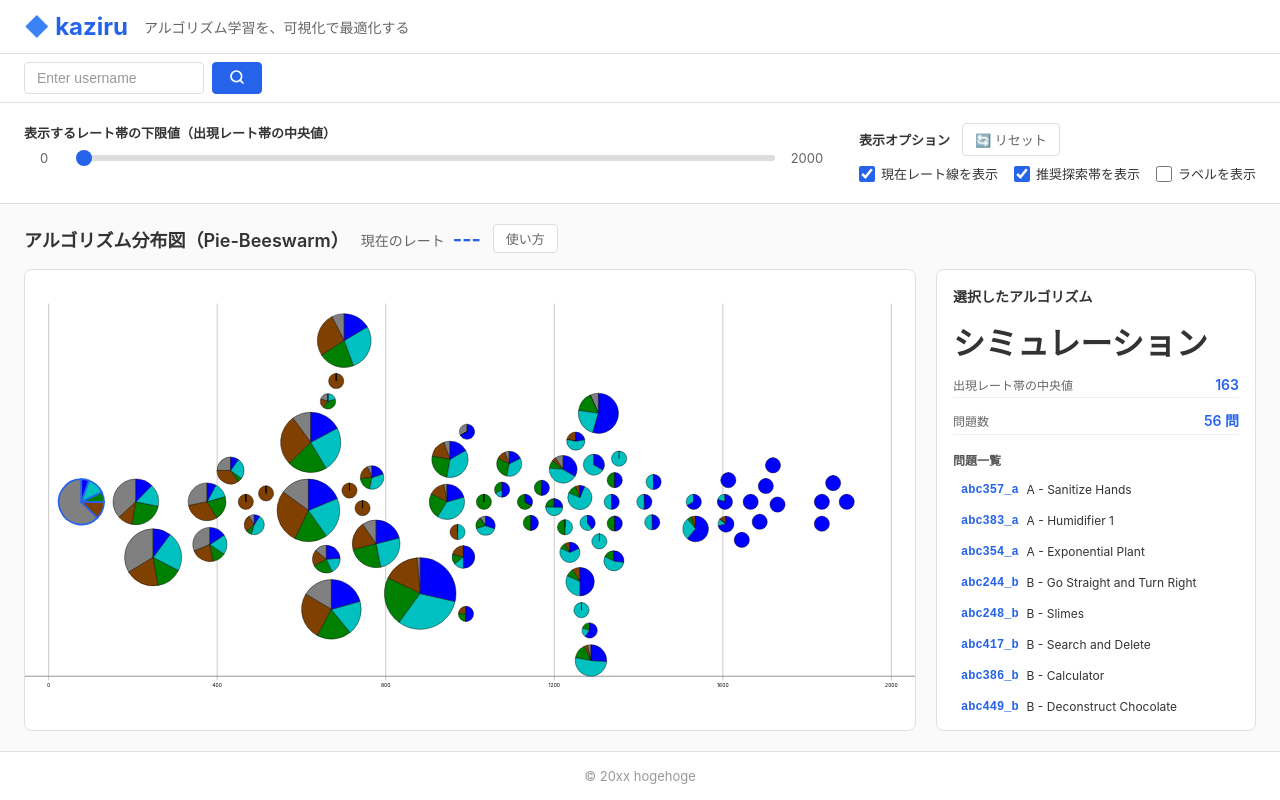
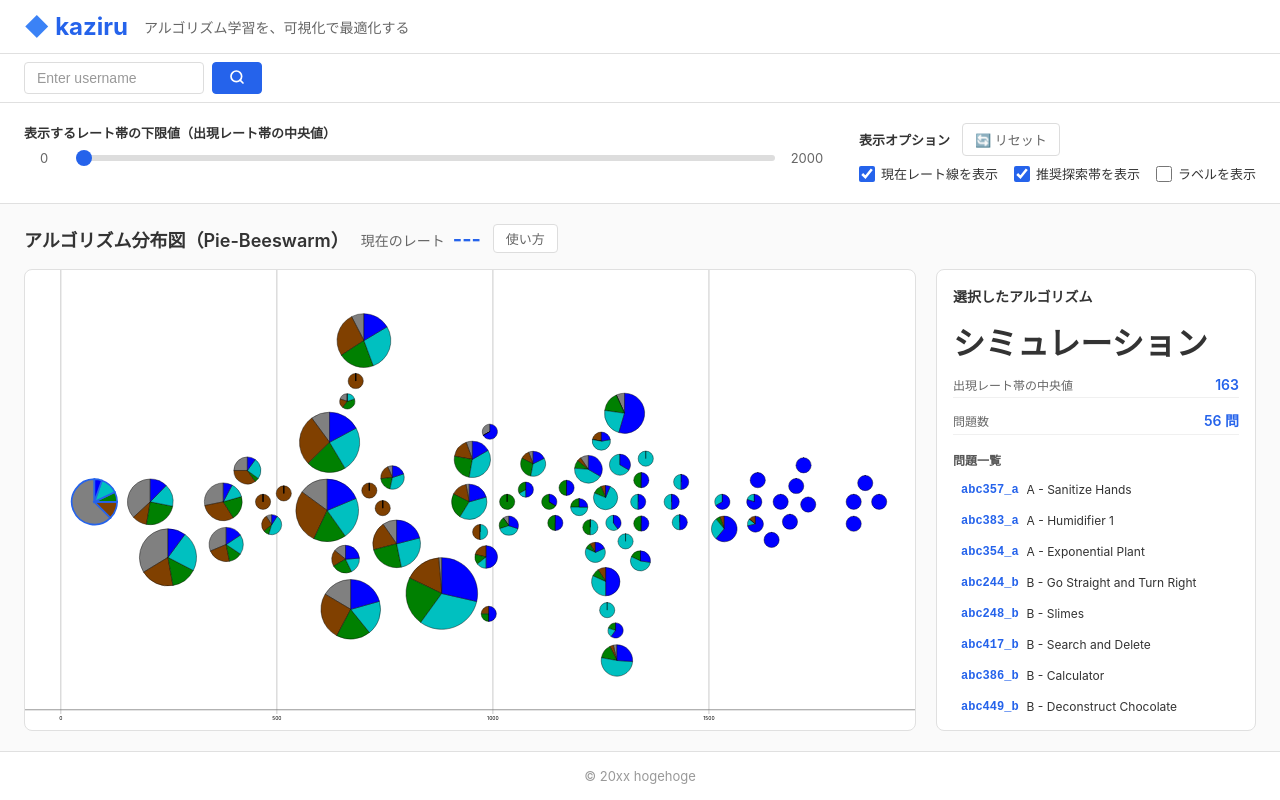
Before and after one commit to vdslab/theme2026-kaziru, a React (Vite) app: page / in a window 1280 px wide. Built offline with nearby package versions, Linux system fonts and the light colour scheme.

Commit message:
feat: グラフの最小高さを動的に設定する機能を追加し、AxisBottomコンポーネントのtick処理を改善

```diff
--- a/src/components/Main.jsx
+++ b/src/components/Main.jsx
@@ -1,6 +1,8 @@
 import PieBeeswarm from "./PieBeeswarm/PieBeeswarm";
 import AlgorithmCard from "./AlgorithmCard";
-import { useEffect, useState } from "react";
+import { useEffect, useRef, useState } from "react";
+
+const MAX_CHART_ASPECT_RATIO = 3;
 
 const MOCK_ALGORITHM = {
   algo: "累積和",
@@ -24,6 +26,20 @@ export default function Main({
   const [showRecommended, setShowRecommended] = useState(true);
   const [showLabels, setShowLabels] = useState(false);
   const [selectedAlgoName, setSelectedAlgoName] = useState(null);
+  const [chartMinHeight, setChartMinHeight] = useState(0);
+  const chartWrapperRef = useRef(null);
+
+  useEffect(() => {
+    const chartWrapper = chartWrapperRef.current;
+    if (!chartWrapper) return;
+
+    const observer = new ResizeObserver(([entry]) => {
+      setChartMinHeight(Math.ceil(entry.contentRect.width / MAX_CHART_ASPECT_RATIO));
+    });
+
+    observer.observe(chartWrapper);
+    return () => observer.disconnect();
+  }, []);
 
   useEffect(() => {
     if (summary.length === 0) {
@@ -111,8 +127,11 @@ export default function Main({
           <button className="usage-button">使い方</button>
         </div>
 
-        <div className="vis-layout">
-          <div className="chart-wrapper">
+        <div
+          className="vis-layout"
+          style={chartMinHeight > 0 ? { minHeight: `${chartMinHeight}px` } : undefined}
+        >
+          <div ref={chartWrapperRef} className="chart-wrapper">
             <PieBeeswarm
               data={summary}
               rate={rate}
--- a/src/components/PieBeeswarm/AxisBottom.jsx
+++ b/src/components/PieBeeswarm/AxisBottom.jsx
@@ -1,35 +1,14 @@
-export default function AxisBottom({
-  xMin,
-  xMax,
-  yMin,
-  yMax,
-  tickStep,
-  labelMax,
-}) {
-
-
-  const ticks = [];
-  const firstTick = Math.ceil(xMin / tickStep) * tickStep;
-  for (let t = firstTick; t <= xMax; t += tickStep) {
-    ticks.push(t);
-  }
-
+export default function AxisBottom({ xMin, xMax, yMin, yMax, ticks }) {
   return (
     <g>
-      {/* 軸線 */}
       <line x1={xMin} x2={xMax} y1={yMax} y2={yMax} stroke="black" />
 
       {ticks.map((tick) => (
-        <g key={tick} transform={`translate(${tick},0)`}>
-          {/* tick線 */}
+        <g key={tick.value} transform={`translate(${tick.position},0)`}>
           <line y1={yMin} y2={yMax + 10} stroke="gray" />
-
-          {/* ラベル */}
-          {tick <= labelMax && (
-            <text y={yMax + 25} textAnchor="middle" fontSize={12}>
-              {tick}
-            </text>
-          )}
+          <text y={yMax + 25} textAnchor="middle" fontSize={12}>
+            {tick.value}
+          </text>
         </g>
       ))}
     </g>
--- a/src/components/PieBeeswarm/PieBeeswarm.jsx
+++ b/src/components/PieBeeswarm/PieBeeswarm.jsx
@@ -2,6 +2,14 @@ import { useRef, useState, useEffect } from "react";
 import AxisBottom from "./AxisBottom";
 import PieNode from "./PieNode";
 import NodeLabel from "./NodeLabel";
+
+function getNiceStep(value, tickCount) {
+  const roughStep = value / Math.max(1, tickCount);
+  const magnitude = 10 ** Math.floor(Math.log10(Math.max(roughStep, 1)));
+  const normalized = roughStep / magnitude;
+  const multiplier = [1, 2, 5, 10].find((step) => step >= normalized) ?? 10;
+  return multiplier * magnitude;
+}
 
 export default function PieBeeswarm({
   data = [],
@@ -30,7 +38,7 @@ export default function PieBeeswarm({
 
     observer.observe(container);
     return () => observer.disconnect();
-  }, []);
+  }, [data.length]);
 
   if (data.length === 0) {
     return null;
@@ -38,7 +46,6 @@ export default function PieBeeswarm({
 
   const AXIS_MIN = 0;
   const AXIS_MAX = 2000;
-  const TICK_STEP = 400;
   const SIDE_MARGIN = 56;
   const RATE_LABEL_SIDE_MARGIN = 96;
   const TOP_MARGIN = 24;
@@ -80,7 +87,7 @@ export default function PieBeeswarm({
 
     if (contentAspectRatio > aspectRatio) {
       const fittedHeight = viewBoxWidth / aspectRatio;
-      viewBoxY -= fittedHeight - viewBoxHeight;
+      viewBoxY -= (fittedHeight - viewBoxHeight) / 2;
       viewBoxHeight = fittedHeight;
     } else {
       const fittedWidth = viewBoxHeight * aspectRatio;
@@ -89,6 +96,39 @@ export default function PieBeeswarm({
   }
 
   const axisY = viewBoxY + viewBoxHeight - bottomMargin;
+  const viewBoxXMax = viewBoxX + viewBoxWidth;
+  const maxNodeRadius = Math.max(...data.map((item) => item.r));
+  const xDomainMax = Math.max(
+    1,
+    Math.min(
+      AXIS_MAX,
+      Math.max(
+        ...data.map((item) => item.x),
+        shouldShowCurrentRate ? currentRateX : AXIS_MIN,
+      ),
+    ),
+  );
+  const plotXMin = viewBoxX + Math.max(SIDE_MARGIN, maxNodeRadius);
+  const plotXMax =
+    viewBoxXMax -
+    Math.max(
+      shouldShowCurrentRate ? RATE_LABEL_SIDE_MARGIN : SIDE_MARGIN,
+      maxNodeRadius,
+    );
+  const plotXWidth = Math.max(1, plotXMax - plotXMin);
+  const xScale = (value) =>
+    plotXMin +
+    (Math.min(xDomainMax, Math.max(AXIS_MIN, value)) / xDomainMax) * plotXWidth;
+  const desiredTickCount = Math.max(2, Math.min(6, Math.floor(plotXWidth / 180)));
+  const tickStep = getNiceStep(xDomainMax, desiredTickCount);
+  const ticks = [];
+  for (let value = AXIS_MIN; value <= xDomainMax; value += tickStep) {
+    ticks.push({ value, position: xScale(value) });
+  }
+  const renderedData = data.map((item) => ({
+    ...item,
+    x: xScale(item.x),
+  }));
 
   return (
     <div ref={containerRef} style={{ width: "100%", height: "100%" }}>
@@ -100,15 +140,14 @@ export default function PieBeeswarm({
       >
         <AxisBottom
           xMin={viewBoxX}
-          xMax={viewBoxX + viewBoxWidth}
+          xMax={viewBoxXMax}
           yMin={viewBoxY}
           yMax={axisY}
-          tickStep={TICK_STEP}
-          labelMax={AXIS_MAX}
+          ticks={ticks}
         />
 
         {shouldShowCurrentRate && (
-          <g className="current-rate-line" transform={`translate(${currentRateX},0)`}>
+          <g className="current-rate-line" transform={`translate(${xScale(currentRateX)},0)`}>
             <line y1={viewBoxY} y2={axisY + 10} />
             <text y={axisY + 104} textAnchor="middle">
               {currentRateLabel}
@@ -116,7 +155,7 @@ export default function PieBeeswarm({
           </g>
         )}
 
-        {data.map((item) => (
+        {renderedData.map((item) => (
           <PieNode
             key={item.algo}
             label={item.algo}
@@ -136,7 +175,7 @@ export default function PieBeeswarm({
         ))}
 
         {showLabels &&
-          data.map((item) => (
+          renderedData.map((item) => (
             <NodeLabel
               key={item.algo}
               x={item.x}
```
